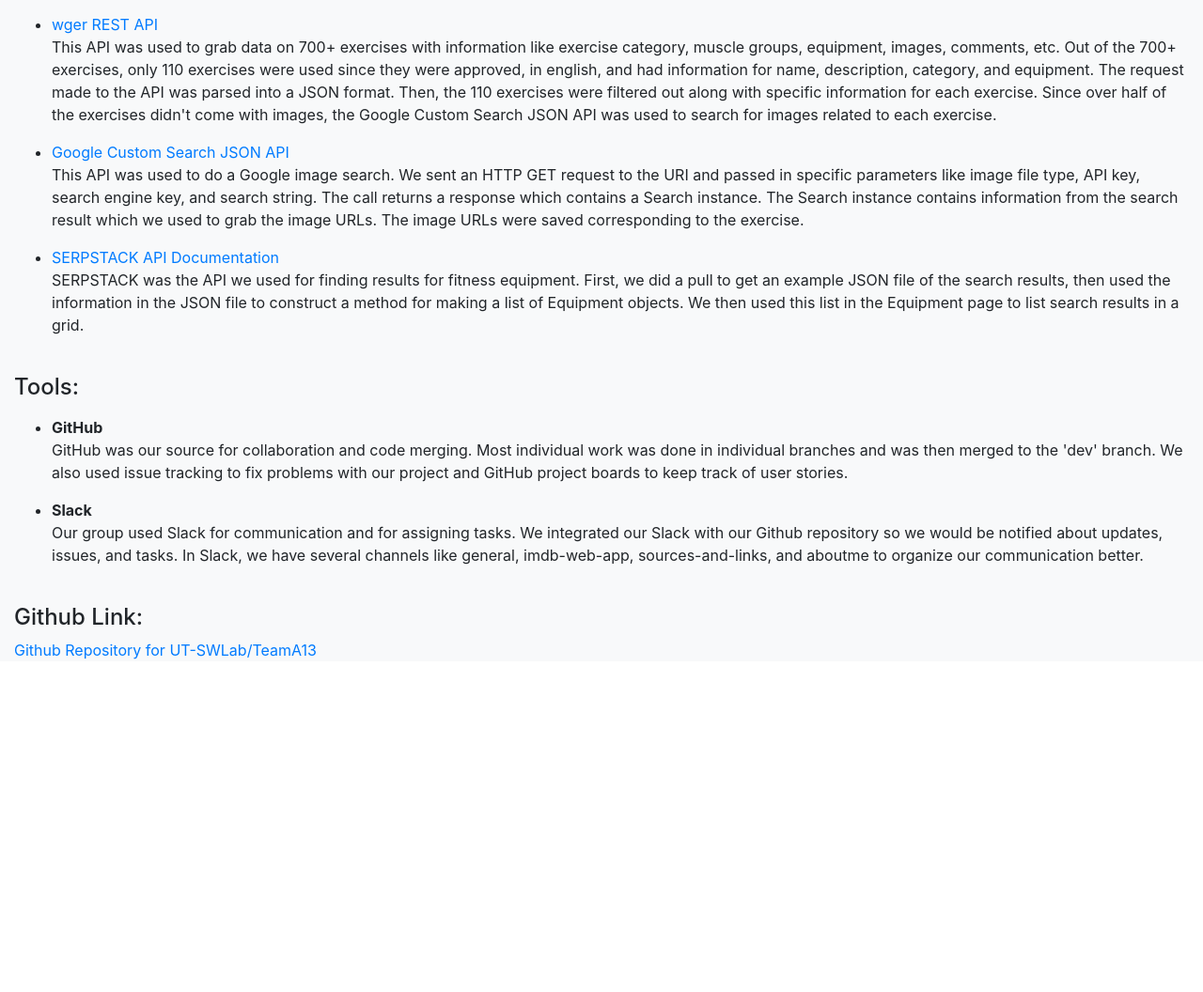
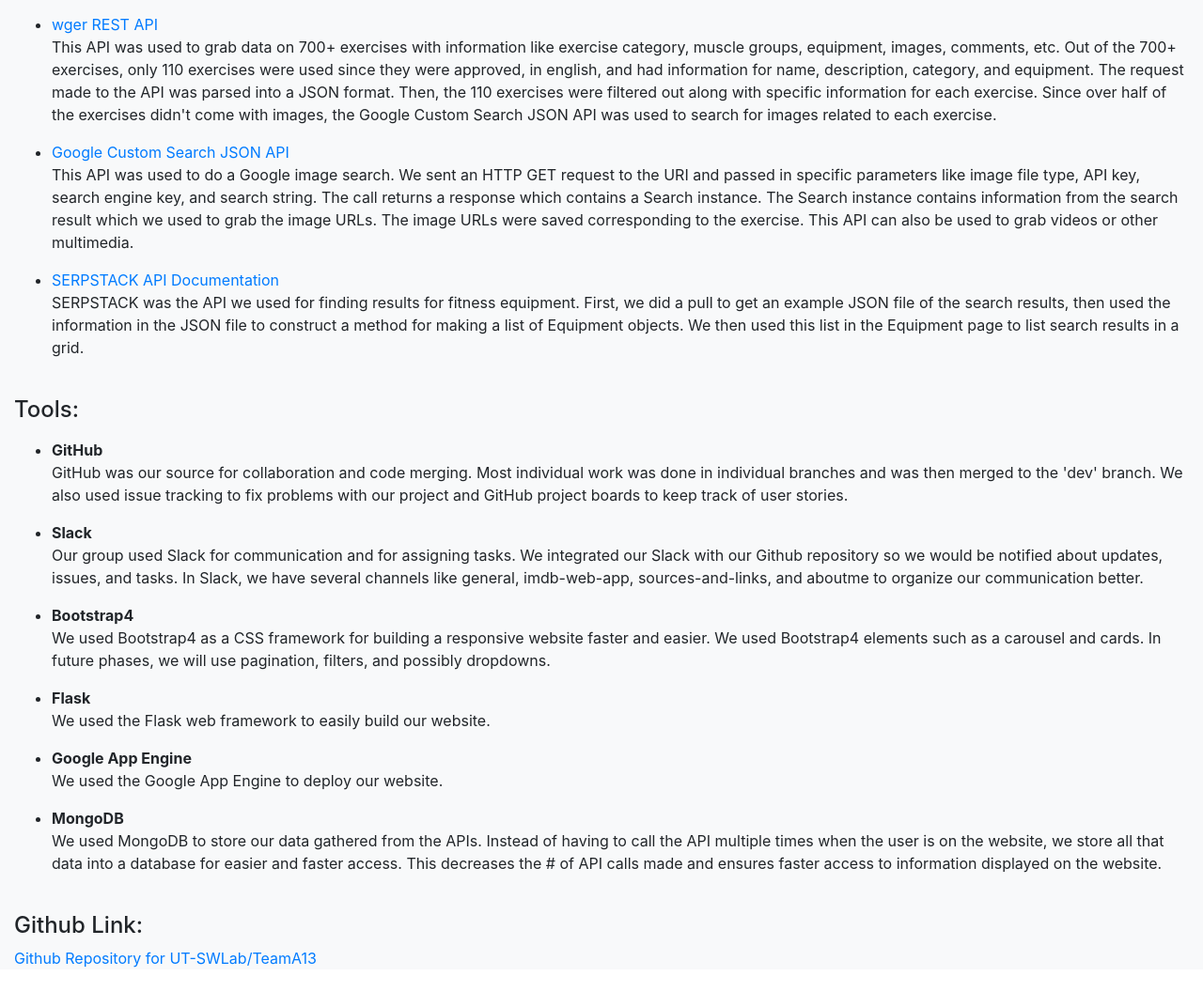
Before and after one commit to wuhoo16/fithub-website, a Flask app: page /about in a window 1280 px wide. Shown: the part 2044-3100 px from the top of the page at 94% size. Before the commit the page ends 2746 px from the top, so only its background shows below. Run offline with Flask 2, Linux system fonts and the light colour scheme; some libraries are stand-ins or nearby versions.

Commit message:
updated about page, renamed app.py to main.py

```diff
--- a/templates/about.html
+++ b/templates/about.html
@@ -138,7 +138,7 @@
                     <p>
                         This API was used to do a Google image search. We sent an HTTP GET request to the URI and passed in specific parameters like image file type, API key, search engine key, and search string.
                         The call returns a response which contains a Search instance. The Search instance contains information from the search result which we used to grab the image URLs.
-                        The image URLs were saved corresponding to the exercise.
+                        The image URLs were saved corresponding to the exercise. This API can also be used to grab videos or other multimedia.
                     </p>
                 </li>
                 <li>
@@ -173,6 +173,32 @@
                         In Slack, we have several channels like general, imdb-web-app, sources-and-links, and aboutme to organize our communication better.
                     </p>
                 </li>
+                <li>
+                    <b>Bootstrap4</b>
+                    <p>
+                        We used Bootstrap4 as a CSS framework for building a responsive website faster and easier. We used Bootstrap4 elements such as a carousel and cards.
+                        In future phases, we will use pagination, filters, and possibly dropdowns.
+                    </p>
+                </li>
+                <li>
+                    <b>Flask</b>
+                    <p>
+                        We used the Flask web framework to easily build our website.
+                    </p>
+                </li>
+                <li>
+                    <b>Google App Engine</b>
+                    <p>
+                        We used the Google App Engine to deploy our website.
+                    </p>
+                </li>
+                <li>
+                    <b>MongoDB</b>
+                    <p>
+                        We used MongoDB to store our data gathered from the APIs. Instead of having to call the API multiple times when the user is on the website,
+                        we store all that data into a database for easier and faster access. This decreases the # of API calls made and ensures faster access to information displayed on the website.
+                    </p>
+                </li>
             </ul>
         </p>
         <br>
```
Also changed, not shown: main.py (renamed from app.py).
